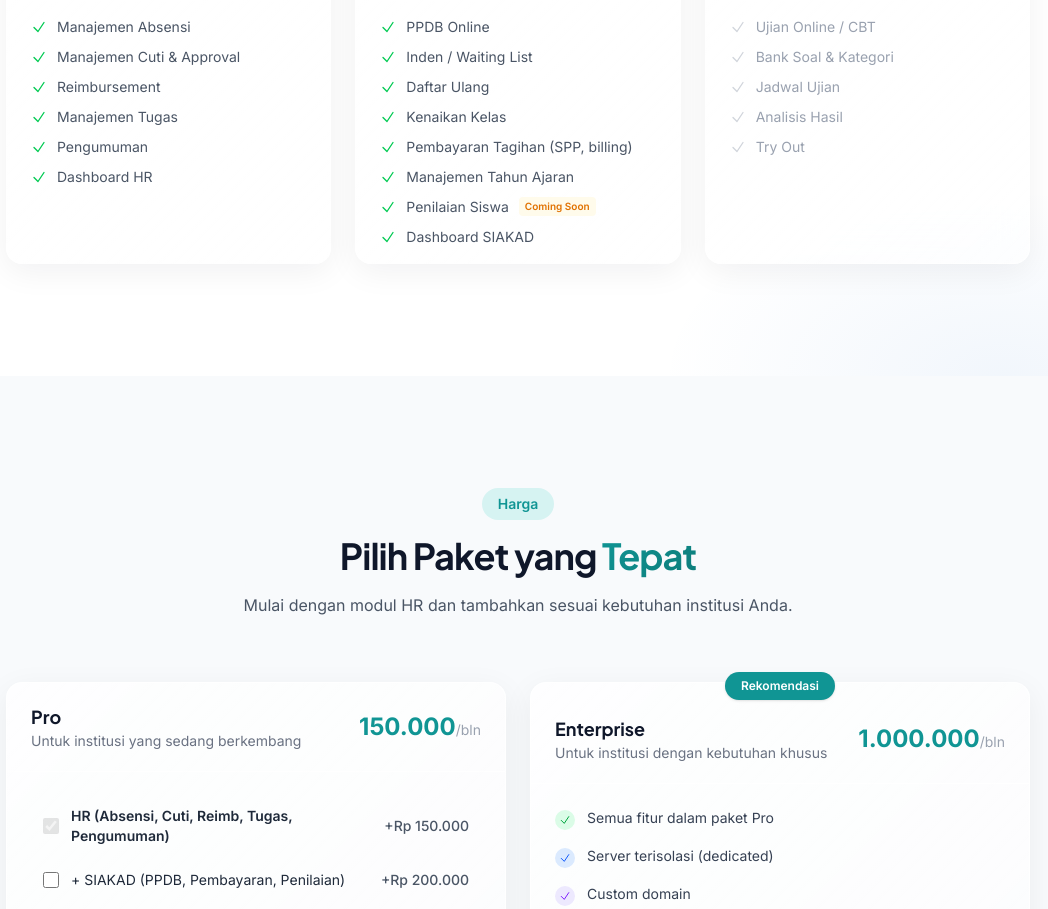
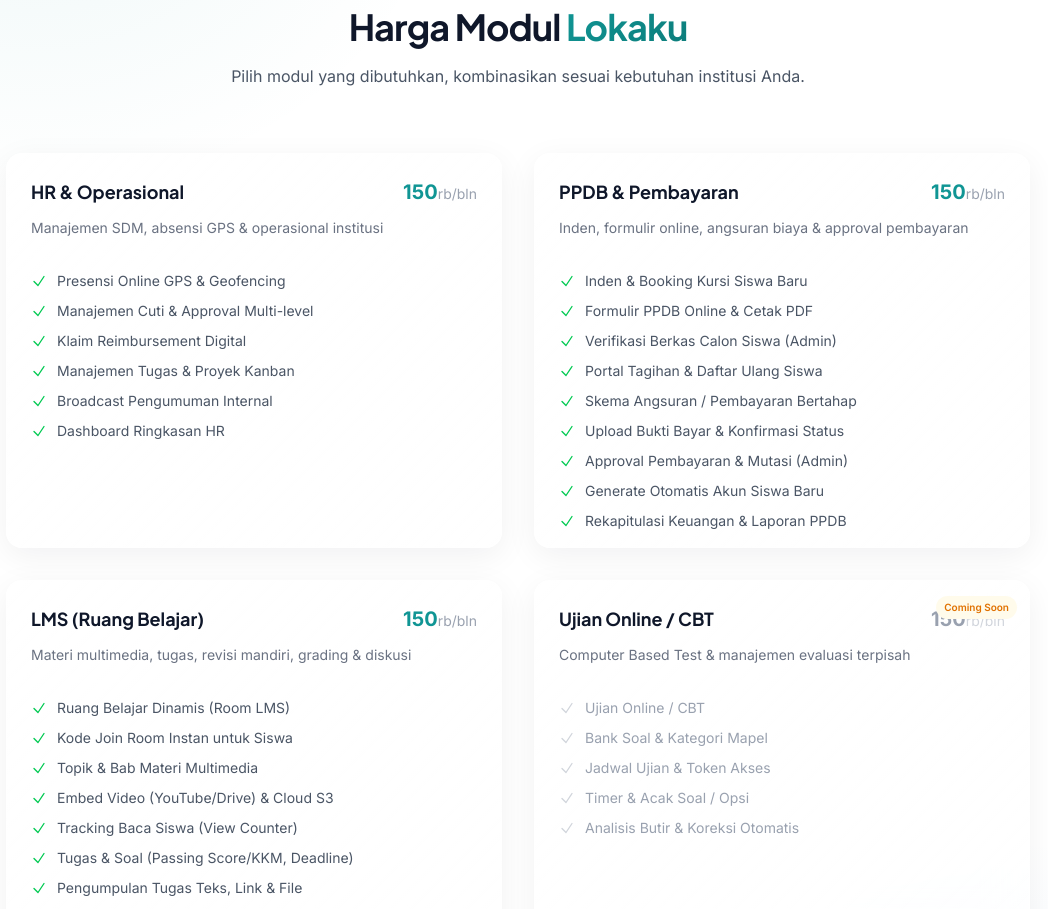
Before and after one commit to IQ-Muara-Tech/compro-iq-muaratech, a Vue app: page / in a window 1280 px wide. Shown: the part 3980-4889 px from the top of the page, without its empty margins (122-1170 px from the left). Built offline with nearby package versions, Linux system fonts and the light colour scheme.

Commit message:
feat: change modul data

```diff
--- a/index.html
+++ b/index.html
@@ -7,12 +7,12 @@
   <meta name="viewport" content="width=device-width, initial-scale=1.0" />
 
   <!-- Primary Meta Tags -->
-  <title>MuaraTech - Platform Manajemen Sekolah | Absensi GPS, PPDB, SIAKAD, Pembayaran</title>
+  <title>MuaraTech - Platform Manajemen Sekolah | Absensi GPS, PPDB, LMS, Pembayaran</title>
   <meta name="title" content="MuaraTech - Platform Manajemen Sekolah & Institusi Pendidikan | Muara Tech Indonesia" />
   <meta name="description"
-    content="Lokaku by Muara Tech Indonesia — platform SaaS all-in-one untuk manajemen sekolah. Fitur absensi GPS online, manajemen cuti, PPDB digital, pembayaran SPP, SIAKAD, dan ujian online (CBT). Solusi digital terintegrasi untuk institusi pendidikan Indonesia." />
+    content="Lokaku by Muara Tech Indonesia — platform SaaS all-in-one untuk manajemen sekolah. Fitur absensi GPS online, manajemen cuti, PPDB digital, pembayaran SPP, LMS (Ruang Belajar), dan ujian online (CBT). Solusi digital terintegrasi untuk institusi pendidikan Indonesia." />
   <meta name="keywords"
-    content="lokaku, muaratech, muara tech indonesia, platform manajemen sekolah, absensi online, absensi gps, aplikasi absensi, ppdb online, pembayaran spp, sistem akademik, siakad, ujian online, cbt, manajemen cuti, reimbursement, manajemen tugas, aplikasi sekolah, saas sekolah indonesia, digitalisasi sekolah" />
+    content="lokaku, muaratech, muara tech indonesia, platform manajemen sekolah, absensi online, absensi gps, aplikasi absensi, ppdb online, pembayaran spp, angsuran spp, lms, ruang belajar, tugas online, e-learning, ujian online, cbt, manajemen cuti, reimbursement, manajemen tugas, aplikasi sekolah, saas sekolah indonesia, digitalisasi sekolah" />
   <meta name="author" content="Muara Tech Indonesia" />
   <meta name="robots" content="index, follow" />
   <meta name="language" content="Indonesian" />
@@ -24,7 +24,7 @@
   <meta property="og:url" content="https://muaratech.com" />
   <meta property="og:title" content="MuaraTech - Platform Manajemen Sekolah & Institusi Pendidikan" />
   <meta property="og:description"
-    content="Platform SaaS all-in-one untuk manajemen sekolah. Absensi GPS, PPDB online, pembayaran SPP, SIAKAD, CBT. Solusi digital terintegrasi dari Muara Tech Indonesia." />
+    content="Platform SaaS all-in-one untuk manajemen sekolah. Absensi GPS, PPDB online, pembayaran SPP & angsuran, LMS (Ruang Belajar), CBT. Solusi digital terintegrasi dari Muara Tech Indonesia." />
   <meta property="og:image" content="https://muaratech.com/og-image.png" />
   <meta property="og:image:width" content="1200" />
   <meta property="og:image:height" content="630" />
@@ -36,7 +36,7 @@
   <meta property="twitter:url" content="https://muaratech.com" />
   <meta property="twitter:title" content="MuaraTech - Platform Manajemen Sekolah & Institusi Pendidikan" />
   <meta property="twitter:description"
-    content="Platform SaaS all-in-one untuk manajemen sekolah. Absensi GPS, PPDB online, pembayaran SPP, SIAKAD, CBT. Solusi digital terintegrasi dari Muara Tech Indonesia." />
+    content="Platform SaaS all-in-one untuk manajemen sekolah. Absensi GPS, PPDB online, pembayaran SPP & angsuran, LMS (Ruang Belajar), CBT. Solusi digital terintegrasi dari Muara Tech Indonesia." />
   <meta property="twitter:image" content="https://muaratech.com/og-image.png" />
 
   <!-- Structured Data -->
@@ -80,7 +80,7 @@
       "name": "Muara Tech Indonesia",
       "url": "https://muaratech.com"
     },
-    "description": "Platform SaaS all-in-one untuk manajemen sekolah dan institusi pendidikan. Fitur: absensi GPS, manajemen cuti, PPDB online, pembayaran SPP, SIAKAD, dan ujian online CBT."
+    "description": "Platform SaaS all-in-one untuk manajemen sekolah dan institusi pendidikan. Fitur: absensi GPS, manajemen cuti, PPDB online, pembayaran SPP & angsuran, LMS (Ruang Belajar), dan ujian online CBT."
   }
   </script>
 
--- a/src/components/sections/FeaturesSection.vue
+++ b/src/components/sections/FeaturesSection.vue
@@ -36,19 +36,27 @@ const features = [
   },
   {
     icon: `<svg xmlns="http://www.w3.org/2000/svg" fill="none" viewBox="0 0 24 24" stroke-width="1.5" stroke="currentColor" class="w-7 h-7"><path stroke-linecap="round" stroke-linejoin="round" d="M18 18.72a9.094 9.094 0 0 0 3.741-.479 3 3 0 0 0-4.682-2.72m.94 3.198.001.031c0 .225-.012.447-.037.666A11.944 11.944 0 0 1 12 21c-2.17 0-4.207-.576-5.963-1.584A6.062 6.062 0 0 1 6 18.719m12 0a5.971 5.971 0 0 0-.941-3.197m0 0A5.995 5.995 0 0 0 12 12.75a5.995 5.995 0 0 0-5.058 2.772m0 0a3 3 0 0 0-4.681 2.72 8.986 8.986 0 0 0 3.74.477m.94-3.197a5.971 5.971 0 0 0-.94 3.197M15 6.75a3 3 0 1 1-6 0 3 3 0 0 1 6 0Zm6 3a2.25 2.25 0 1 1-4.5 0 2.25 2.25 0 0 1 4.5 0Zm-13.5 0a2.25 2.25 0 1 1-4.5 0 2.25 2.25 0 0 1 4.5 0Z" /></svg>`,
-    title: "PPDB Online",
+    title: "PPDB & Inden Siswa",
     description:
-      "Penerimaan Peserta Didik Baru secara digital, dari pendaftaran, seleksi, hingga pengumuman.",
+      "Alur penerimaan siswa baru dari inden booking kursi, pendaftaran formulir online, verifikasi berkas, hingga generate data siswa otomatis.",
     bgColor: "bg-emerald-50",
     iconColor: "text-emerald-600",
   },
   {
     icon: `<svg xmlns="http://www.w3.org/2000/svg" fill="none" viewBox="0 0 24 24" stroke-width="1.5" stroke="currentColor" class="w-7 h-7"><path stroke-linecap="round" stroke-linejoin="round" d="M2.25 8.25h19.5M2.25 9h19.5m-16.5 5.25h6m-6 2.25h3m-3.75 3h15a2.25 2.25 0 0 0 2.25-2.25V6.75A2.25 2.25 0 0 0 19.5 4.5h-15a2.25 2.25 0 0 0-2.25 2.25v10.5A2.25 2.25 0 0 0 4.5 19.5Z" /></svg>`,
-    title: "Pembayaran Digital",
+    title: "Pembayaran & Angsuran",
     description:
-      "Terima pembayaran SPP, tagihan, dan billing secara digital dengan rekonsilisi otomatis dan laporan real-time.",
+      "Kelola tagihan daftar ulang dan SPP siswa dengan opsi angsuran bertahap, upload bukti transfer, approval admin, dan rekap keuangan real-time.",
     bgColor: "bg-sky-50",
     iconColor: "text-sky-600",
+  },
+  {
+    icon: `<svg xmlns="http://www.w3.org/2000/svg" fill="none" viewBox="0 0 24 24" stroke-width="1.5" stroke="currentColor" class="w-7 h-7"><path stroke-linecap="round" stroke-linejoin="round" d="M12 6.042A8.967 8.967 0 0 0 6 3.75c-1.052 0-2.062.18-3 .512v14.25A8.987 8.987 0 0 1 6 18c2.305 0 4.408.867 6 2.292m0-14.25a8.966 8.966 0 0 1 6-2.292c1.052 0 2.062.18 3 .512v14.25A8.987 8.987 0 0 0 18 18a8.967 8.967 0 0 0-6 2.292m0-14.25v14.25" /></svg>`,
+    title: "LMS & Ruang Belajar",
+    description:
+      "Ruang kelas digital dengan materi multimedia S3, pengumpulan tugas & revisi mandiri siswa, penilaian skor KKM, dan forum diskusi interaktif.",
+    bgColor: "bg-indigo-50",
+    iconColor: "text-indigo-600",
   },
 ];
 </script>
--- a/src/components/sections/PricelistSection.vue
+++ b/src/components/sections/PricelistSection.vue
@@ -3,48 +3,71 @@ import SectionHeading from "@/components/ui/SectionHeading.vue";
 
 const moduleDetails = {
   hr: [
-    "Manajemen Absensi",
-    "Manajemen Cuti & Approval",
-    "Reimbursement",
-    "Manajemen Tugas",
-    "Pengumuman",
-    "Dashboard HR",
+    "Presensi Online GPS & Geofencing",
+    "Manajemen Cuti & Approval Multi-level",
+    "Klaim Reimbursement Digital",
+    "Manajemen Tugas & Proyek Kanban",
+    "Broadcast Pengumuman Internal",
+    "Dashboard Ringkasan HR",
   ],
-  siakad: [
-    "PPDB Online",
-    "Inden / Waiting List",
-    "Daftar Ulang",
-    "Kenaikan Kelas",
-    "Pembayaran Tagihan (SPP, billing)",
-    "Manajemen Tahun Ajaran",
-    { label: "Penilaian Siswa", upcoming: true },
-    "Dashboard SIAKAD",
+  ppdb: [
+    "Inden & Booking Kursi Siswa Baru",
+    "Formulir PPDB Online & Cetak PDF",
+    "Verifikasi Berkas Calon Siswa (Admin)",
+    "Portal Tagihan & Daftar Ulang Siswa",
+    "Skema Angsuran / Pembayaran Bertahap",
+    "Upload Bukti Bayar & Konfirmasi Status",
+    "Approval Pembayaran & Mutasi (Admin)",
+    "Generate Otomatis Akun Siswa Baru",
+    "Rekapitulasi Keuangan & Laporan PPDB",
+  ],
+  lms: [
+    "Ruang Belajar Dinamis (Room LMS)",
+    "Kode Join Room Instan untuk Siswa",
+    "Topik & Bab Materi Multimedia",
+    "Embed Video (YouTube/Drive) & Cloud S3",
+    "Tracking Baca Siswa (View Counter)",
+    "Tugas & Soal (Passing Score/KKM, Deadline)",
+    "Pengumpulan Tugas Teks, Link & File",
+    "Hapus File Lampiran Mandiri (Revisi & Edit)",
+    "Penilaian Skor (0-100) & Return for Revision",
+    "Forum Diskusi Interaktif & Thread Balasan",
+    "Rekap Nilai Tugas & Ketuntasan Siswa",
   ],
   exam: [
     { label: "Ujian Online / CBT", upcoming: true },
-    "Bank Soal & Kategori",
-    "Jadwal Ujian",
-    "Analisis Hasil",
-    "Try Out",
+    "Bank Soal & Kategori Mapel",
+    "Jadwal Ujian & Token Akses",
+    "Timer & Acak Soal / Opsi",
+    "Analisis Butir & Koreksi Otomatis",
   ],
 };
 
 const modules = [
   {
     key: "hr",
-    name: "HR",
+    name: "HR & Operasional",
     price: "150",
-    description: "Manajemen SDM & operasional harian",
+    description: "Manajemen SDM, absensi GPS & operasional institusi",
     features: moduleDetails.hr,
     muted: false,
     comingSoon: false,
   },
   {
-    key: "siakad",
-    name: "SIAKAD",
-    price: "200",
-    description: "Sistem akademik & administrasi siswa",
-    features: moduleDetails.siakad,
+    key: "ppdb",
+    name: "PPDB & Pembayaran",
+    price: "150",
+    description: "Inden, formulir online, angsuran biaya & approval pembayaran",
+    features: moduleDetails.ppdb,
+    muted: false,
+    comingSoon: false,
+  },
+  {
+    key: "lms",
+    name: "LMS (Ruang Belajar)",
+    price: "150",
+    description: "Materi multimedia, tugas, revisi mandiri, grading & diskusi",
+    features: moduleDetails.lms,
     muted: false,
     comingSoon: false,
   },
@@ -52,7 +75,7 @@ const modules = [
     key: "exam",
     name: "Ujian Online / CBT",
     price: "150",
-    description: "Computer Based Test & manajemen ujian",
+    description: "Computer Based Test & manajemen evaluasi terpisah",
     features: moduleDetails.exam,
     muted: true,
     comingSoon: true,
@@ -70,7 +93,7 @@ const modules = [
         <template #title> Harga Modul <span class="text-gradient">Lokaku</span> </template>
       </SectionHeading>
 
-      <div class="grid md:grid-cols-3 gap-6 max-w-5xl mx-auto">
+      <div class="grid md:grid-cols-2 gap-6 lg:gap-8 max-w-5xl mx-auto">
         <div
           v-for="mod in modules"
           :key="mod.key"
--- a/src/components/sections/PricingSection.vue
+++ b/src/components/sections/PricingSection.vue
@@ -5,13 +5,29 @@ import SectionHeading from "@/components/ui/SectionHeading.vue";
 const proModules = ref([
   {
     id: "hr",
-    label: "HR (Absensi, Cuti, Reimb, Tugas, Pengumuman)",
+    label: "HR (Absensi GPS, Cuti, Reimb, Tugas, Pengumuman)",
     price: 150000,
     checked: true,
     required: true,
   },
-  { id: "siakad", label: "+ SIAKAD (PPDB, Pembayaran, Penilaian)", price: 200000, checked: false },
-  { id: "exam", label: "+ Ujian Online / CBT", price: 150000, checked: false },
+  {
+    id: "ppdb",
+    label: "+ PPDB & Pembayaran (Inden, Formulir, Angsuran, Approval)",
+    price: 150000,
+    checked: false,
+  },
+  {
+    id: "lms",
+    label: "+ LMS (Ruang Kelas, Materi S3, Tugas & Grading, Diskusi)",
+    price: 150000,
+    checked: false,
+  },
+  {
+    id: "exam",
+    label: "+ Ujian Online / CBT (Bank Soal, Jadwal & Koreksi)",
+    price: 150000,
+    checked: false,
+  },
 ]);
 
 const enterpriseBenefits = [
--- a/src/components/sections/RoadmapSection.vue
+++ b/src/components/sections/RoadmapSection.vue
@@ -3,15 +3,10 @@ import SectionHeading from "@/components/ui/SectionHeading.vue";
 
 const upcomingFeatures = [
   {
-    icon: `<svg xmlns="http://www.w3.org/2000/svg" fill="none" viewBox="0 0 24 24" stroke-width="1.5" stroke="currentColor" class="w-6 h-6"><path stroke-linecap="round" stroke-linejoin="round" d="M4.26 10.147a60.438 60.438 0 0 0-.491 6.347A48.62 48.62 0 0 1 12 20.904a48.62 48.62 0 0 1 8.232-4.41 60.46 60.46 0 0 0-.491-6.347m-15.482 0a50.636 50.636 0 0 0-2.658-.813A59.906 59.906 0 0 1 12 3.493a59.903 59.903 0 0 1 10.399 5.84c-.896.248-1.783.52-2.658.814m-15.482 0A50.717 50.717 0 0 1 12 13.489a50.702 50.702 0 0 1 7.74-3.342M6.75 15a.75.75 0 1 0 0-1.5.75.75 0 0 0 0 1.5Zm0 0v-3.675A55.378 55.378 0 0 1 12 8.443m-7.007 11.55A5.981 5.981 0 0 0 6.75 15.75v-1.5" /></svg>`,
-    title: "Penilaian Siswa",
-    description: "Input nilai, rapor digital, analisis capaian siswa, dan laporan akademik lengkap.",
-  },
-  {
     icon: `<svg xmlns="http://www.w3.org/2000/svg" fill="none" viewBox="0 0 24 24" stroke-width="1.5" stroke="currentColor" class="w-6 h-6"><path stroke-linecap="round" stroke-linejoin="round" d="M9 17.25v1.007a3 3 0 0 1-.879 2.122L7.5 21h9l-.621-.621A3 3 0 0 1 15 18.257V17.25m6-12V15a2.25 2.25 0 0 1-2.25 2.25H5.25A2.25 2.25 0 0 1 3 15V5.25m18 0A2.25 2.25 0 0 0 18.75 3H5.25A2.25 2.25 0 0 0 3 5.25m18 0V12a2.25 2.25 0 0 1-2.25 2.25H5.25A2.25 2.25 0 0 1 3 12V5.25" /></svg>`,
     title: "Ujian Online / CBT",
     description:
-      "Computer Based Test untuk ulangan, ujian, try out dengan bank soal dan analisis hasil otomatis.",
+      "Computer Based Test mandiri untuk ulangan harian, ujian semester, dan try out dengan bank soal dinamis, token akses, timer, serta analisis butir soal otomatis.",
   },
 ];
 </script>
@@ -30,28 +25,28 @@ const upcomingFeatures = [
         </template>
       </SectionHeading>
 
-      <div class="grid md:grid-cols-2 gap-6 max-w-3xl mx-auto">
+      <div class="max-w-xl mx-auto">
         <div
           v-for="(item, index) in upcomingFeatures"
           :key="index"
           v-scroll-animate
-          class="glass rounded-2xl p-6 card-hover relative overflow-hidden group"
+          class="glass rounded-2xl p-6 lg:p-8 card-hover relative overflow-hidden group"
         >
           <!-- Coming soon badge -->
           <div class="absolute top-4 right-4">
             <span
-              class="inline-flex items-center px-2.5 py-1 bg-amber-50/90 text-amber-600 text-xs font-semibold rounded-full"
+              class="inline-flex items-center px-3 py-1 bg-amber-50/90 text-amber-600 text-xs font-semibold rounded-full border border-amber-200"
             >
               Coming Soon
             </span>
           </div>
           <div
-            class="w-12 h-12 bg-gradient-to-br from-primary/10 to-secondary/10 rounded-xl flex items-center justify-center mb-4 text-primary group-hover:scale-110 transition-transform"
+            class="w-14 h-14 bg-gradient-to-br from-primary/10 to-secondary/10 rounded-xl flex items-center justify-center mb-5 text-primary group-hover:scale-110 transition-transform"
           >
             <div v-html="item.icon"></div>
           </div>
-          <h3 class="text-lg font-bold text-dark mb-2 font-display">{{ item.title }}</h3>
-          <p class="text-sm text-gray-600 leading-relaxed">{{ item.description }}</p>
+          <h3 class="text-xl font-bold text-dark mb-3 font-display">{{ item.title }}</h3>
+          <p class="text-gray-600 leading-relaxed">{{ item.description }}</p>
         </div>
       </div>
     </div>
```
Also changed, not shown: 1 other file (tests, documents, lock files or other folders).
